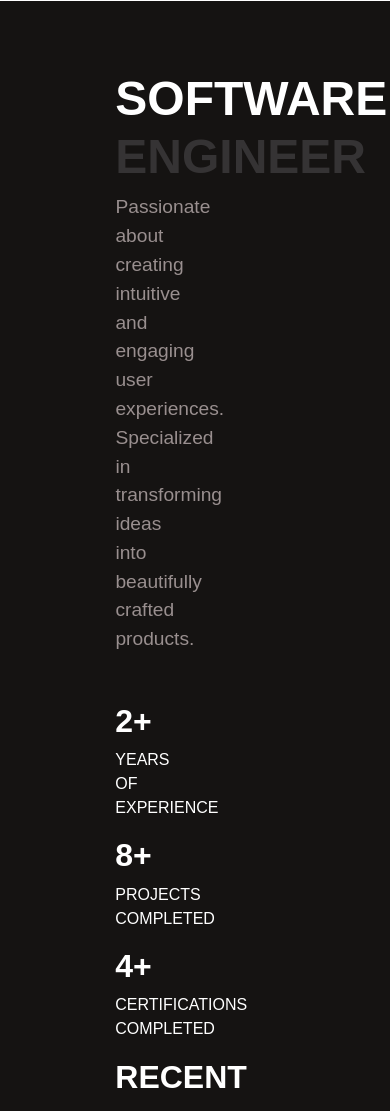
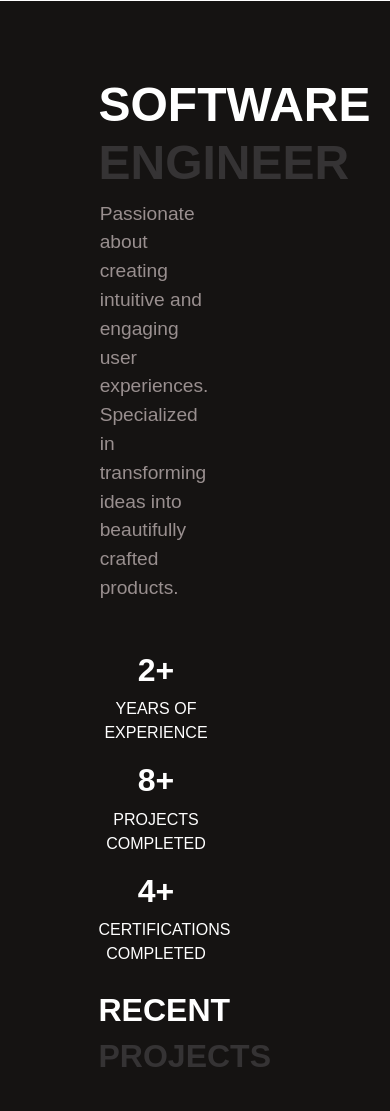
Before and after one commit to DineshSainath/ds-portfolio, a React (Create React App) app: page / in a window 390 px wide. Shown: the part 451-1562 px from the top of the page. Built offline with nearby package versions, Linux system fonts and the light colour scheme; the HTML template or start-up script is replaced by a standard one; a web font is replaced by a local one.

Commit message:
center alignment for small devices

```diff
--- a/src/App.css
+++ b/src/App.css
@@ -147,8 +147,21 @@ body {
   }
   .middle-content {
     background-color: #151312;
+    /* background-color: blue; */
     width: 100%;
     margin: 0 auto;
+    padding-right: 0;
+    padding-left: 0;
+  }
+
+  h1 {
+    text-align: center;
+  }
+
+  .section-heading-1,
+  .section-heading-2 {
+    text-align: center;
+    width: 100%;
   }
 }
 
--- a/src/components/Experience.jsx
+++ b/src/components/Experience.jsx
@@ -1,17 +1,11 @@
 function Experience() {
   return (
-    <div className="container">
-      <div className="row">
-        <div className="col-md-6">
-          <h3 className="section-heading-1 text-gray-600 mb-4">WORK</h3>
-          <h3 className="section-heading-2 fw-bold mb-2">EXPERIENCE</h3>
+    <>
+      <h3 className="section-heading-1 fw-bold mb-2">RECENT</h3>
+      <h3 className="section-heading-2 text-gray-600 mb-4">PROJECTS</h3>
 
       <div className="project-cards">
-            {[
-              "Software Engineer",
-              "Frontend Developer",
-              "Backend Developer",
-            ].map((project) => (
+        {["Wedding Wise", "Profile Manager", "Keeper"].map((project) => (
           <div
             key={project}
             className="bg-dark/20 rounded-3 p-4 mb-3 d-flex justify-content-between align-items-center"
@@ -23,9 +17,7 @@ function Experience() {
           </div>
         ))}
       </div>
-        </div>
-      </div>
-    </div>
+    </>
   );
 }
 
--- a/src/components/Middle.jsx
+++ b/src/components/Middle.jsx
@@ -1,6 +1,7 @@
 // MiddleContent.js
 import React from "react";
 import Experience from "./Experience";
+import "./../App.css";
 
 const Middle = () => {
   return (
```
Lines whose indentation alone changed are shown as unchanged.
